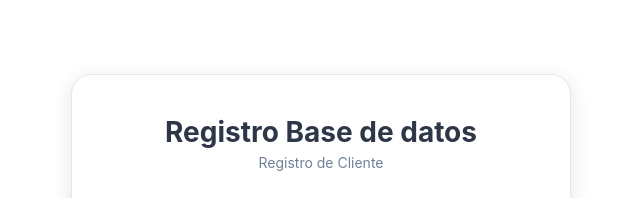
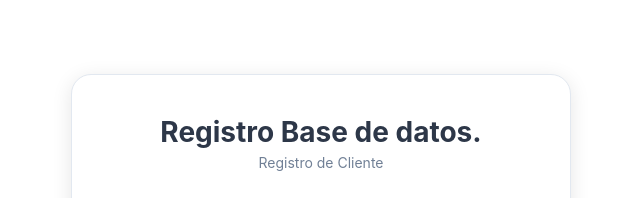
Before and after one commit to admnistracionpsecreto233-spec/formulario-clientes, a plain HTML site: page index.html in a window 1280 px wide. Shown: the top 198 px of the page, 319-959 px from the left. Drawn offline with Linux system fonts and the light colour scheme.

Commit message:
Update index.html

```diff
--- a/index.html
+++ b/index.html
@@ -171,7 +171,7 @@
 <body>
     <div class="container">
         <div class="logo">
-            <h1>Registro Base de datos</h1>
+            <h1>Registro Base de datos.</h1>
             <p>Registro de Cliente</p>
         </div>
 
```
